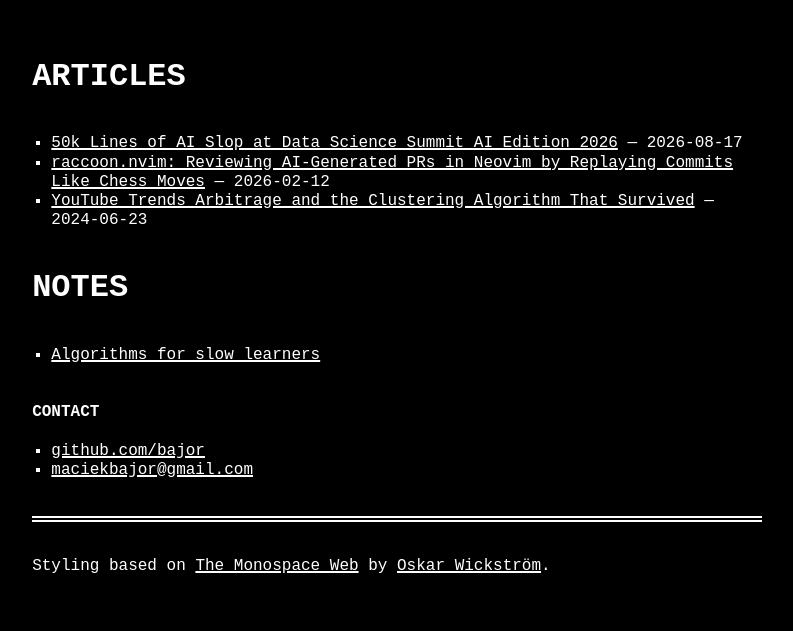
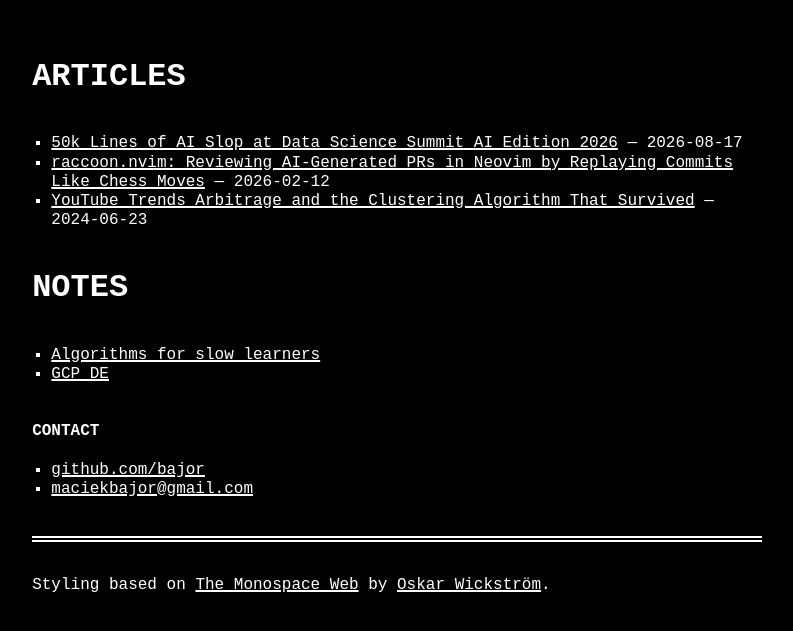
Before and after one commit to bajor/bajor-dev-blog, a Jekyll site: the page built from index.html, in a window 1280 px wide. Shown: the top 631 px of the page, without its empty margins (243-1036 px from the left). Built offline with Jekyll 4.4.1, drawn with Linux system fonts in a browser that asks for light colours; some web fonts are replaced.

Commit message:
feat: add GCP notes link

```diff
--- a/index.html
+++ b/index.html
@@ -14,6 +14,7 @@ layout: default
 <h1>Notes</h1>
 <ul>
   <li><a href="https://bajor.github.io/algos-for-slow-learners/">Algorithms for slow learners</a></li>
+  <li><a href="https://bajor.github.io/notes-gcp/">GCP DE</a></li>
 </ul>
 
 <h2>Contact</h2>
```
